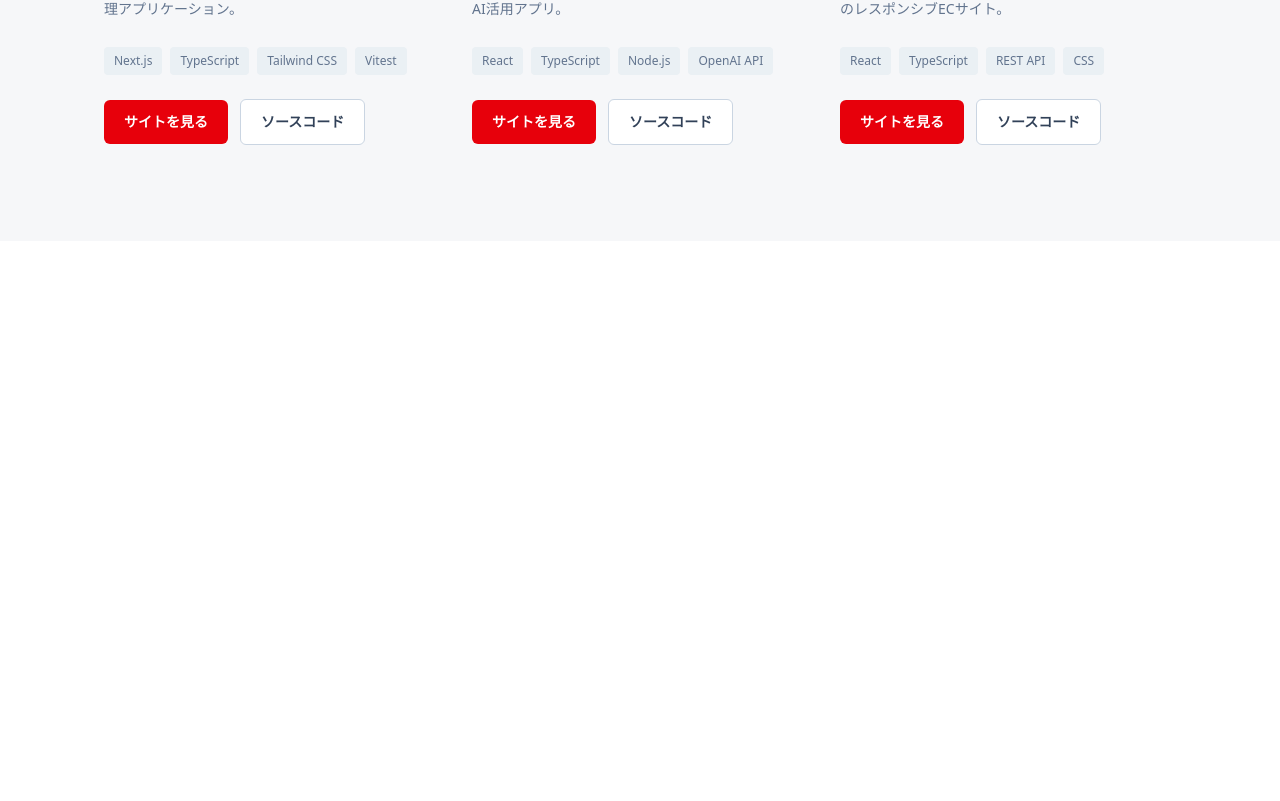
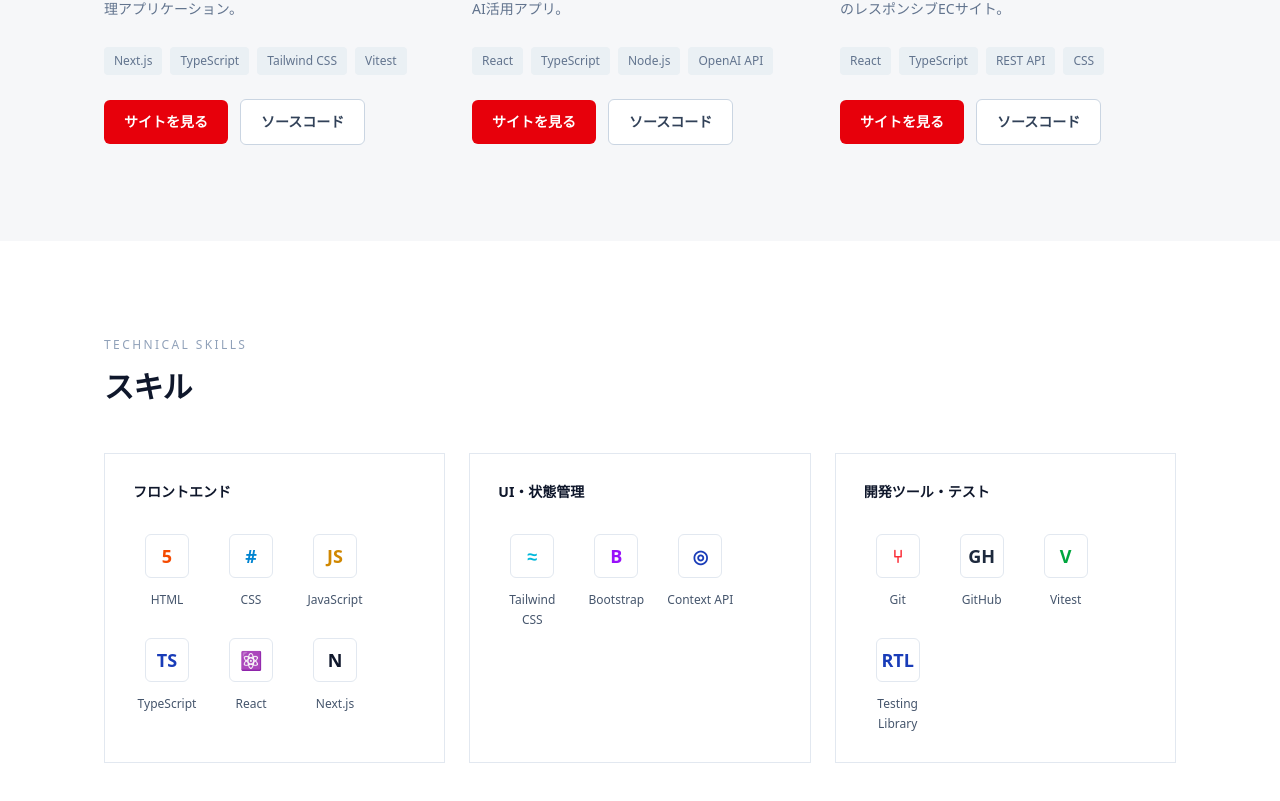
Before and after one commit to dicey44/portfolio, a Next.js app: page / in a window 1280 px wide. Shown: the part 2162-2963 px from the top of the page. Before the commit the page ends 2403 px from the top, so only its background shows below. Built offline with nearby package versions, Linux system fonts and the light colour scheme.

Commit message:
feat: add skills section

```diff
--- a/app/page.tsx
+++ b/app/page.tsx
@@ -233,6 +233,78 @@ export default function Home() {
           </div>
         </div>
       </section>
+      <section id="skills" className="scroll-mt-24 bg-white">
+        <div className="mx-auto max-w-6xl px-6 py-20 md:px-10 md:py-24">
+          <p className="text-xs font-medium tracking-[0.2em] text-slate-400">
+            TECHNICAL SKILLS
+          </p>
+          <h2 className="mt-4 text-2xl font-bold tracking-tight text-slate-900 md:text-3xl">
+            スキル
+          </h2>
+
+          <div className="mt-10 grid gap-6 md:mt-12 lg:grid-cols-3">
+            {[
+              {
+                title: "フロントエンド",
+                skills: [
+                  { name: "HTML", symbol: "5", color: "text-orange-600" },
+                  { name: "CSS", symbol: "#", color: "text-sky-600" },
+                  { name: "JavaScript", symbol: "JS", color: "text-yellow-600" },
+                  { name: "TypeScript", symbol: "TS", color: "text-blue-800" },
+                  { name: "React", symbol: "⚛", color: "text-cyan-600" },
+                  { name: "Next.js", symbol: "N", color: "text-slate-900" },
+                ],
+              },
+              {
+                title: "UI・状態管理",
+                skills: [
+                  { name: "Tailwind CSS", symbol: "≈", color: "text-cyan-500" },
+                  { name: "Bootstrap", symbol: "B", color: "text-purple-600" },
+                  { name: "Context API", symbol: "◎", color: "text-blue-800" },
+                ],
+              },
+              {
+                title: "開発ツール・テスト",
+                skills: [
+                  { name: "Git", symbol: "⑂", color: "text-red-500" },
+                  { name: "GitHub", symbol: "GH", color: "text-slate-800" },
+                  { name: "Vitest", symbol: "V", color: "text-green-600" },
+                  { name: "Testing Library", symbol: "RTL", color: "text-blue-800" },
+                ],
+              },
+            ].map((category) => (
+              <div
+                key={category.title}
+                className="border border-slate-200 p-6 md:p-7"
+              >
+                <h3 className="text-sm font-bold text-slate-900">
+                  {category.title}
+                </h3>
+
+                <ul className="mt-8 flex flex-wrap gap-x-4 gap-y-7">
+                  {category.skills.map((skill) => (
+                    <li
+                      key={skill.name}
+                      className="flex w-[68px] flex-col items-center gap-3"
+                    >
+                      <span
+                        aria-hidden="true"
+                        className={`flex h-11 w-11 items-center justify-center rounded-md border border-slate-200 text-lg font-semibold ${skill.color}`}
+                      >
+                        {skill.symbol}
+                      </span>
+
+                      <span className="text-center text-xs leading-5 text-slate-600">
+                        {skill.name}
+                      </span>
+                    </li>
+                  ))}
+                </ul>
+              </div>
+            ))}
+          </div>
+        </div>
+      </section>
     </div>
   );
 }
```
